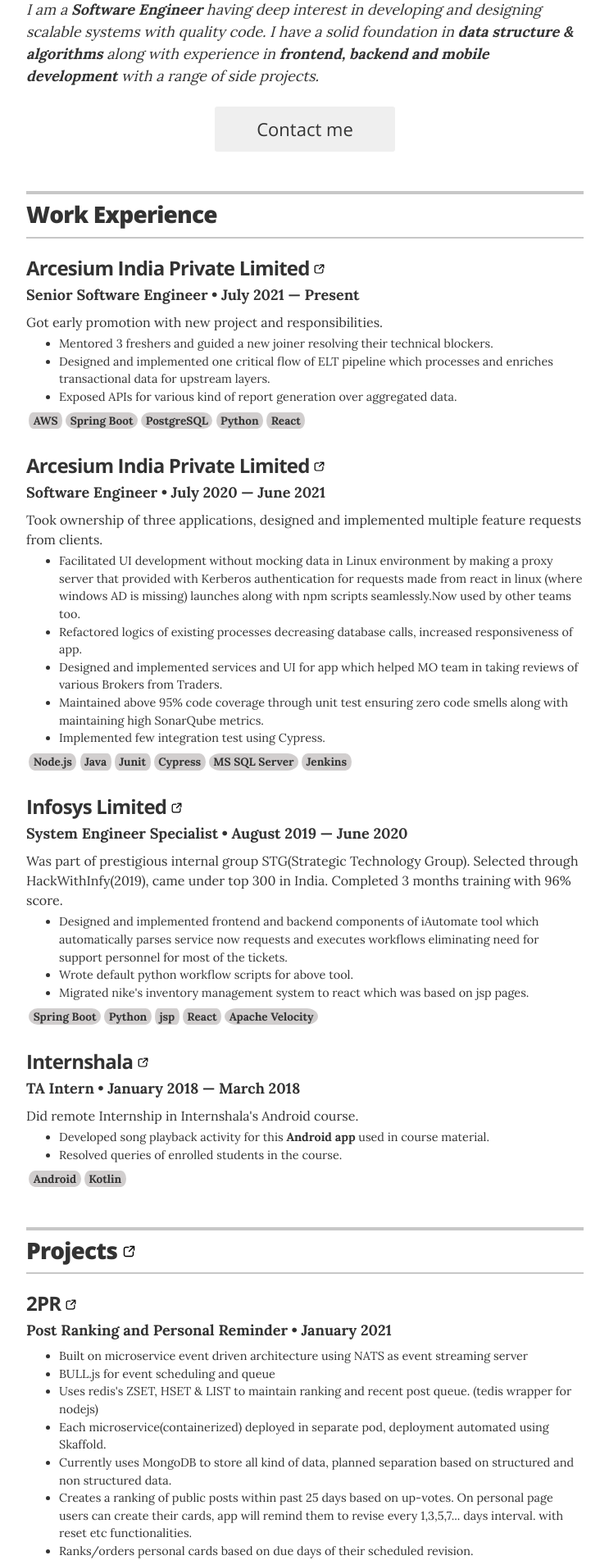
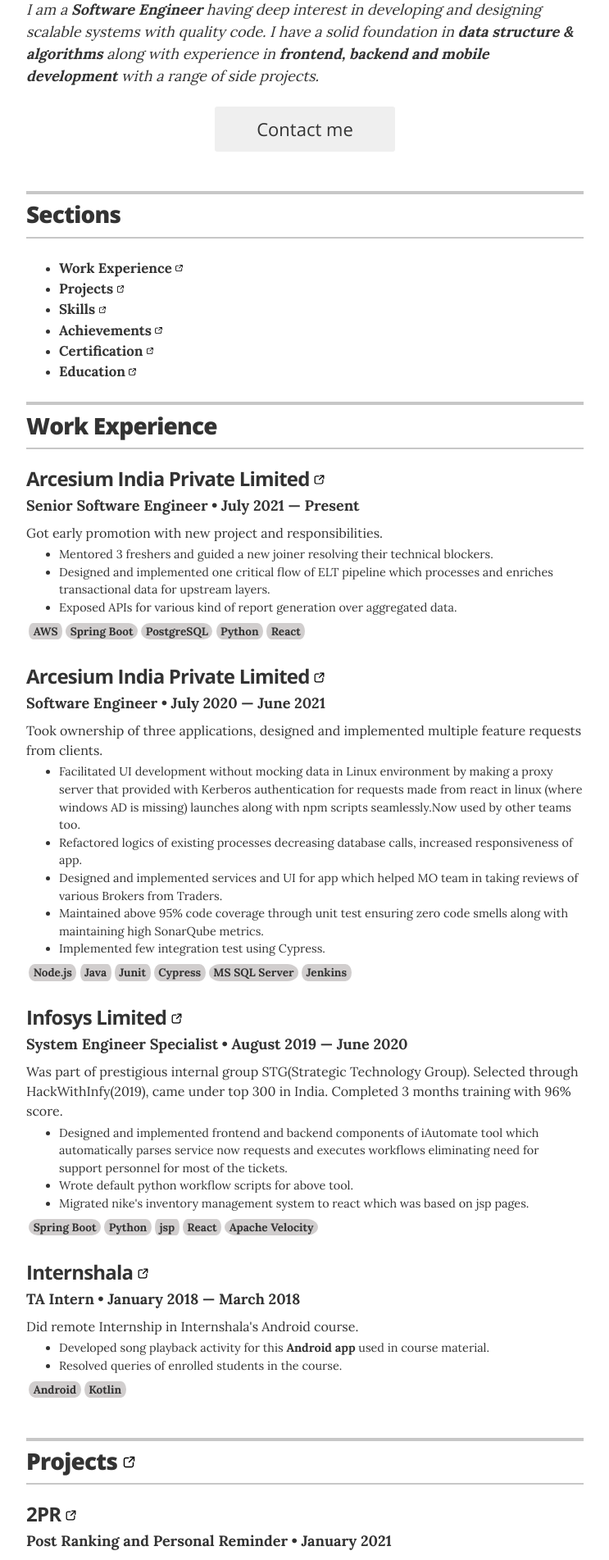
Before and after one commit to g0621/resume, a Jekyll site: the page built from index.html, in a window 1280 px wide. Shown: the part 436-2339 px from the top of the page at 82% size, without its empty margins (268-1011 px from the left). Built offline with Jekyll 4.4.1, drawn with Linux system fonts in a browser that asks for light colours; some of the changed text lies outside the part shown.

Commit message:
quick jump

```diff
--- a/_config.yml
+++ b/_config.yml
@@ -65,6 +65,8 @@
   #resume_medium_url:            "https://medium.com/@jglovier"
 resume_print_social_links: true
 
+resume_show_quick_jump: true
+
 # Design settings
 resume_theme: default
 # Note: when editing locally, remember to restart
--- a/_data/projects.yml
+++ b/_data/projects.yml
@@ -17,7 +17,7 @@
   image_path: "images/SCOG.jpg"
   image_name: "SCOG"
   points:
-    - Built on microservice event driven architecture using NATS as event streaming server
+    - Built on microservice event driven architecture using NATS as event streaming bus.
     - BULL.js for event scheduling and queue
     - Uses redis's ZSET, HSET & LIST to maintain ranking and recent post queue. (tedis wrapper for nodejs)
     - Each microservice(containerized) deployed in separate pod, deployment automated using Skaffold.
--- a/_includes/icon-links.html
+++ b/_includes/icon-links.html
@@ -1,6 +1,6 @@
 <!-- and guess where these are defined? Yup, you guessed it: the _config.yml file -->
 {% if site.resume_social_links %}
-<ul class="icon-links">
+<ul id="links" class="icon-links">
 
   <!-- Website link -->
   {% if site.resume_social_links.resume_website_url %}
--- a/_layouts/resume.html
+++ b/_layouts/resume.html
@@ -48,6 +48,26 @@
 
     </header>
 
+    {% if site.resume_show_quick_jump %}
+    <!-- begin Experience -->
+    <section id="jump" style="margin: 0 0 1.5em;" class="content-section">
+
+      <header class="section-header">
+        <h2>Sections</h2>
+      </header>
+      <!-- <h4 class="resume-item-details" itemprop="name">Quick links for sections</h4> -->
+      <ul style="margin: 0.3em 0 0.3em 0;font-size: .9em;">
+          <li><a href="#experience"><h3 style="margin: 0;">Work Experience<img alt="link-img" class="l-img" src="images/link.svg"></h3></a></li>
+          <li><a href="#projects"><h3 style="margin: 0;">Projects<img alt="link-img" class="l-img" src="images/link.svg"></h3></a></li>
+          <li><a href="#skills"><h3 style="margin: 0;">Skills<img alt="link-img" class="l-img" src="images/link.svg"></h3></a></li>
+          <li><a href="#award"><h3 style="margin: 0;">Achievements<img alt="link-img" class="l-img" src="images/link.svg"></h3></a></li>
+          <li><a href="#cert"><h3 style="margin: 0;">Certification<img alt="link-img" class="l-img" src="images/link.svg"></h3></a></li>
+          <li><a href="#education"><h3 style="margin: 0;">Education<img alt="link-img" class="l-img" src="images/link.svg"></h3></a></li>
+      </ul>
+
+    </section>
+    <!-- end Experience -->
+    {% endif %}
 
 
     {% if site.resume_section_experience %}
--- a/_sass/_base.scss
+++ b/_sass/_base.scss
@@ -19,6 +19,11 @@
 
 a {
   text-decoration: none !important;
+  color: #333;
+  &:hover {
+    border-bottom: none !important;
+    color: #9c9c9c;
+  }
 }
 
 .wrapper:before,
```
